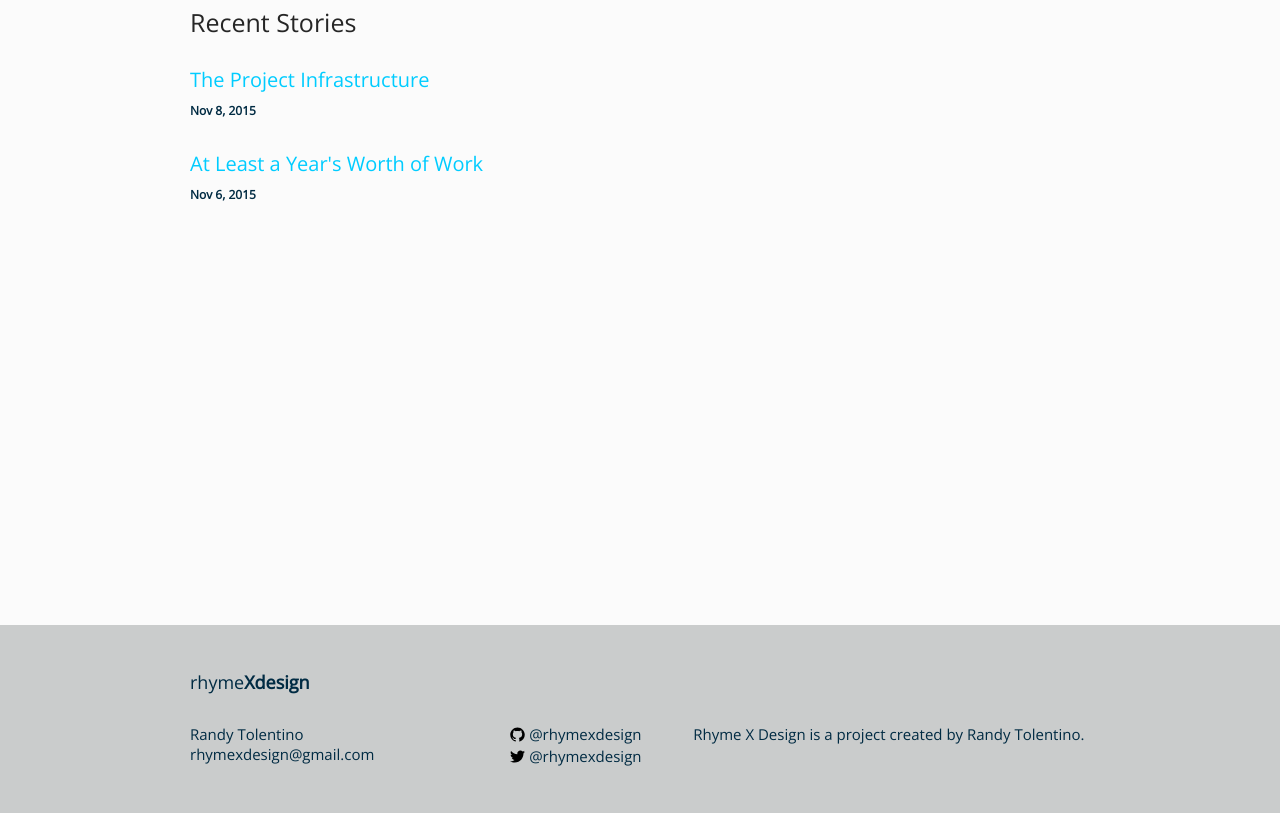
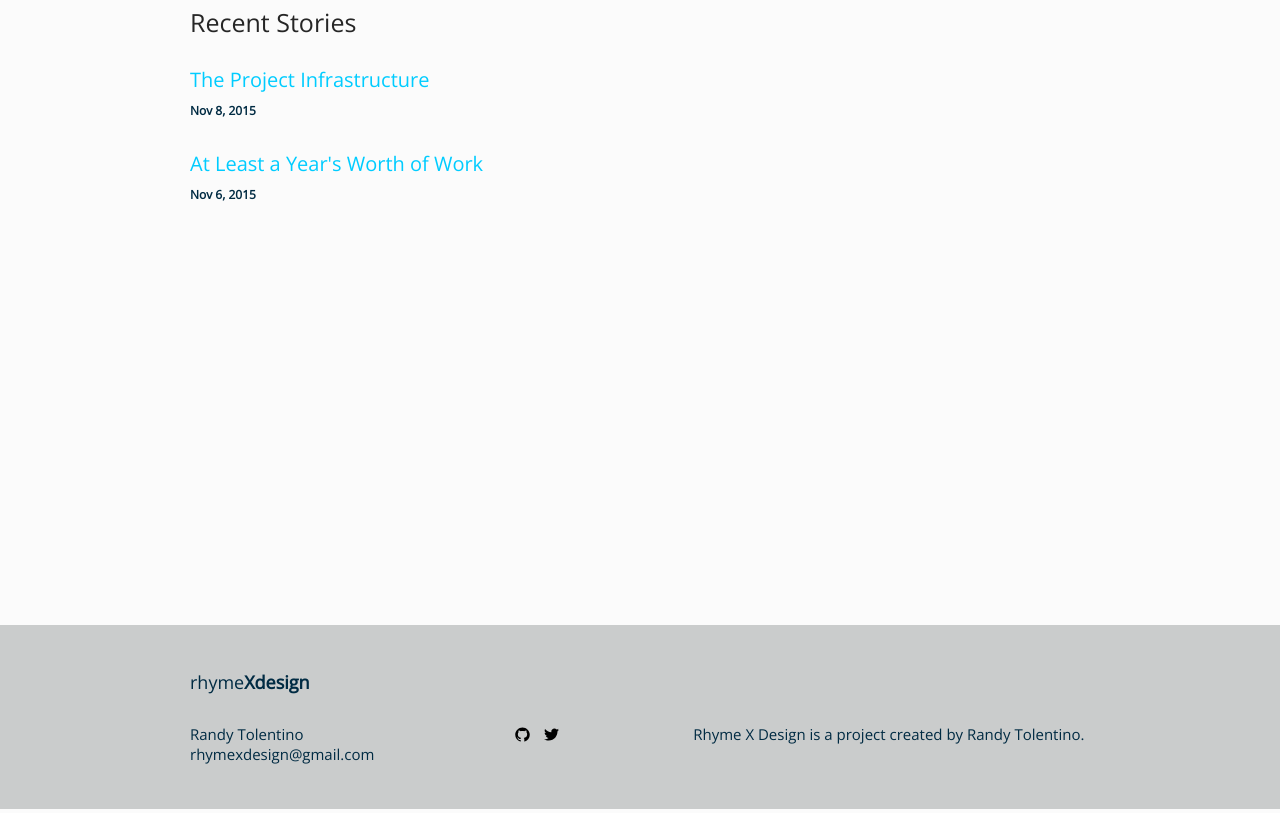
Before and after one commit to designrhyming/designrhyming, a Jekyll site: the page built from index.html, in a window 1280 px wide. Shown: the part 1000-1813 px from the top of the page. Built offline with Jekyll 4.4.1, drawn with Linux system fonts in a browser that asks for light colours.

Commit message:
footer work

```diff
--- a/_includes/footer.html
+++ b/_includes/footer.html
@@ -14,8 +14,8 @@
 
       <div class="footer-col footer-col-2">
         <ul class="social-media-list">
-          <li> <span class="footer-icon">{% include icon-github.svg %}</span> @rhymexdesign</li>
-          <li><span class="footer-icon">{% include icon-twitter.svg %}</span> @rhymexdesign</li>
+          <li class="footer-icon">{% include icon-github.svg %}</li>
+          <li class="footer-icon">{% include icon-twitter.svg %}</li>
         </ul>
       </div>
 
--- a/_sass/_layout.scss
+++ b/_sass/_layout.scss
@@ -164,6 +164,8 @@
 
 .footer-icon {
     vertical-align: middle;
+    display: inline;
+    padding: 5px;
 }
 
 .footer-col-wrapper {
```
